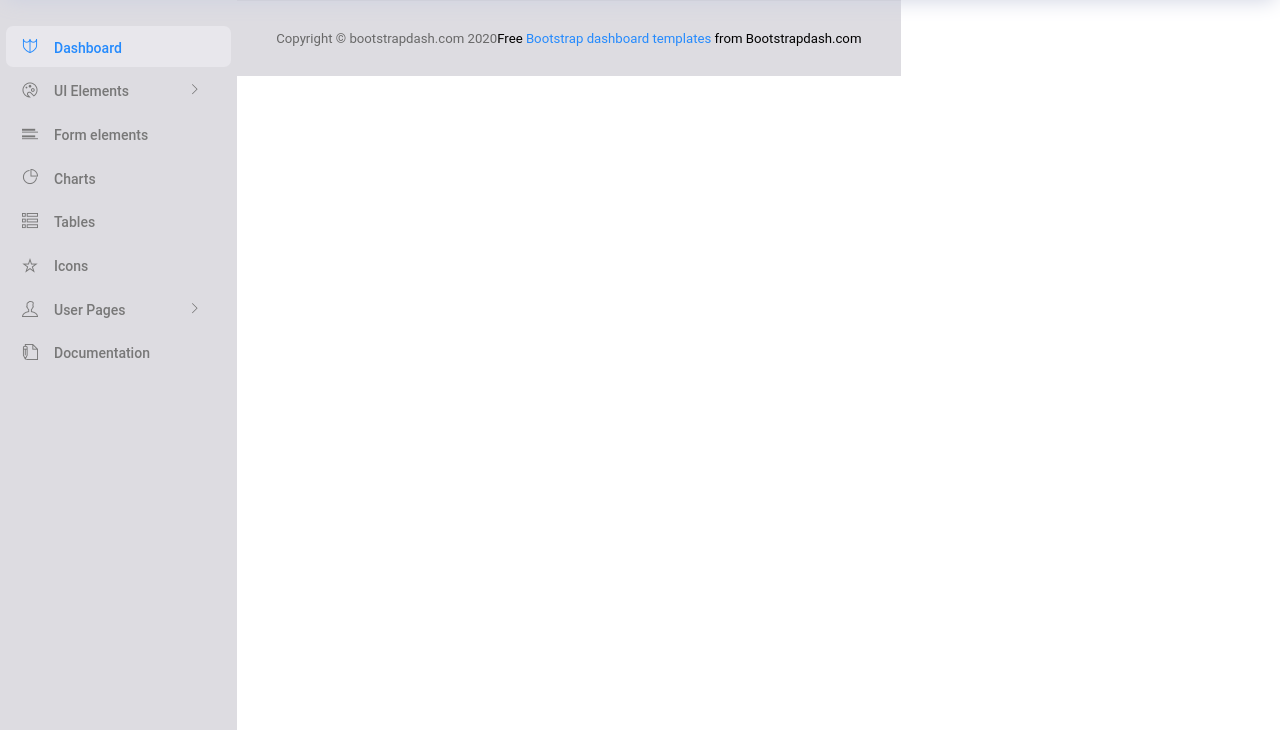
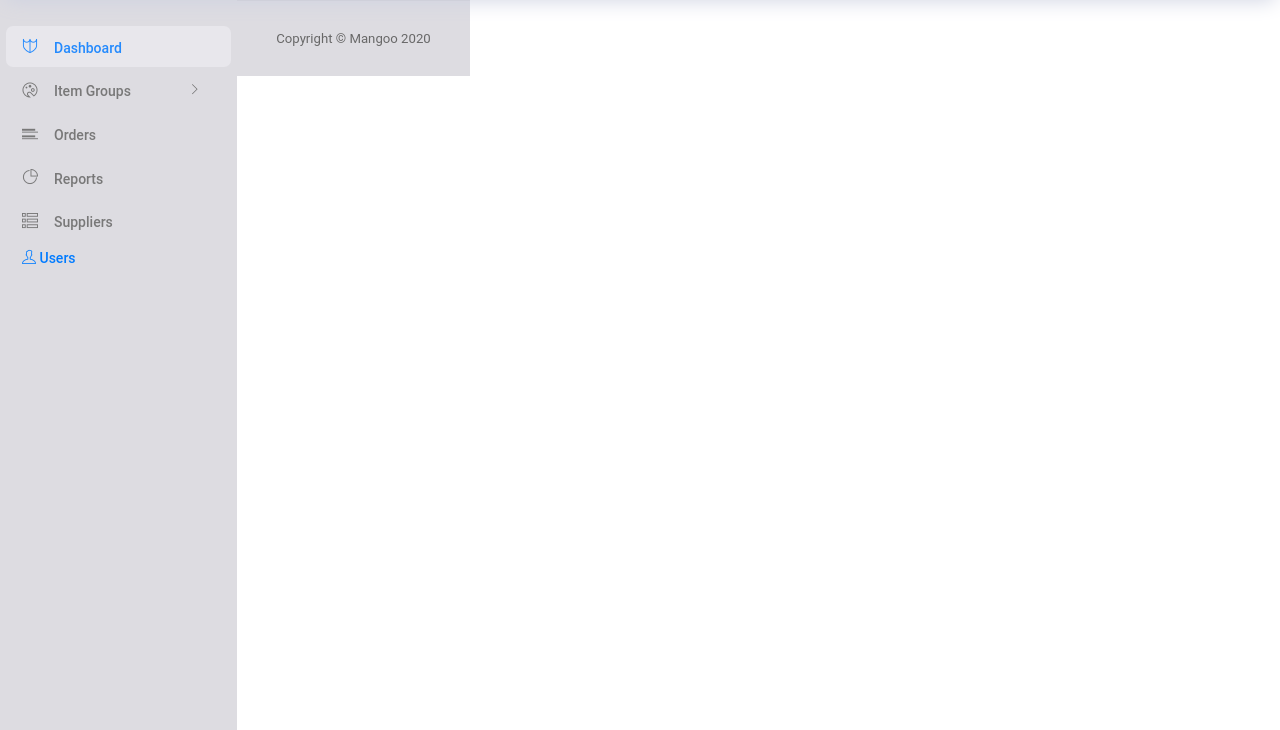
Before and after one commit to JanetMutua/Inventory-Management-System-Mangoo-, a Django app: page / in a window 1280 px wide. Shown: the part 70-800 px from the top of the page. Run offline with Django 3.2, Linux system fonts and the light colour scheme; some libraries are stand-ins or nearby versions; some web fonts are replaced.

Commit message:
template layout format

```diff
--- a/dashboard/templates/dashboard/base.html
+++ b/dashboard/templates/dashboard/base.html
@@ -191,47 +191,40 @@
                         <a class="nav-link" data-toggle="collapse" href="#ui-basic" aria-expanded="false"
                             aria-controls="ui-basic">
                             <i class="ti-palette menu-icon"></i>
-                            <span class="menu-title">UI Elements</span>
+                            <span class="menu-title">Item Groups</span>
                             <i class="menu-arrow"></i>
                         </a>
                         <div class="collapse" id="ui-basic">
                             <ul class="nav flex-column sub-menu">
                                 <li class="nav-item"> <a class="nav-link"
-                                        href="pages/ui-features/buttons.html">Buttons</a></li>
+                                        href="pages/ui-features/buttons.html">Items</a></li>
                                 <li class="nav-item"> <a class="nav-link"
-                                        href="pages/ui-features/typography.html">Typography</a></li>
+                                        href="pages/ui-features/typography.html">Item groups</a></li>
                             </ul>
                         </div>
                     </li>
                     <li class="nav-item">
                         <a class="nav-link" href="pages/forms/basic_elements.html">
                             <i class="ti-layout-list-post menu-icon"></i>
-                            <span class="menu-title">Form elements</span>
+                            <span class="menu-title">Orders</span>
                         </a>
                     </li>
                     <li class="nav-item">
                         <a class="nav-link" href="pages/charts/chartjs.html">
                             <i class="ti-pie-chart menu-icon"></i>
-                            <span class="menu-title">Charts</span>
+                            <span class="menu-title">Reports</span>
                         </a>
                     </li>
                     <li class="nav-item">
                         <a class="nav-link" href="pages/tables/basic-table.html">
                             <i class="ti-view-list-alt menu-icon"></i>
-                            <span class="menu-title">Tables</span>
+                            <span class="menu-title">Suppliers</span>
                         </a>
                     </li>
-                    <li class="nav-item">
-                        <a class="nav-link" href="pages/icons/themify.html">
-                            <i class="ti-star menu-icon"></i>
-                            <span class="menu-title">Icons</span>
-                        </a>
-                    </li>
-                    <li class="nav-item">
                         <a class="nav-link" data-toggle="collapse" href="#auth" aria-expanded="false"
                             aria-controls="auth">
                             <i class="ti-user menu-icon"></i>
-                            <span class="menu-title">User Pages</span>
+                            <span class="menu-title">Users</span>
                             <i class="menu-arrow"></i>
                         </a>
                         <div class="collapse" id="auth">
@@ -249,12 +242,6 @@
                             </ul>
                         </div>
                     </li>
-                    <li class="nav-item">
-                        <a class="nav-link" href="documentation/documentation.html">
-                            <i class="ti-write menu-icon"></i>
-                            <span class="menu-title">Documentation</span>
-                        </a>
-                    </li>
                 </ul>
             </nav>
             <!-- partial -->
@@ -265,10 +252,7 @@
                 <footer class="footer">
                     <div class="d-sm-flex justify-content-center justify-content-sm-between">
                         <span class="text-muted d-block text-center text-sm-left d-sm-inline-block">Copyright ©
-                            bootstrapdash.com 2020</span>
-                        <span class="float-none float-sm-right d-block mt-1 mt-sm-0 text-center"> Free <a
-                                href="https://www.bootstrapdash.com/" target="_blank">Bootstrap dashboard templates</a>
-                            from Bootstrapdash.com</span>
+                            Mangoo 2020</span>
                     </div>
                 </footer>
                 <!-- partial -->
```
